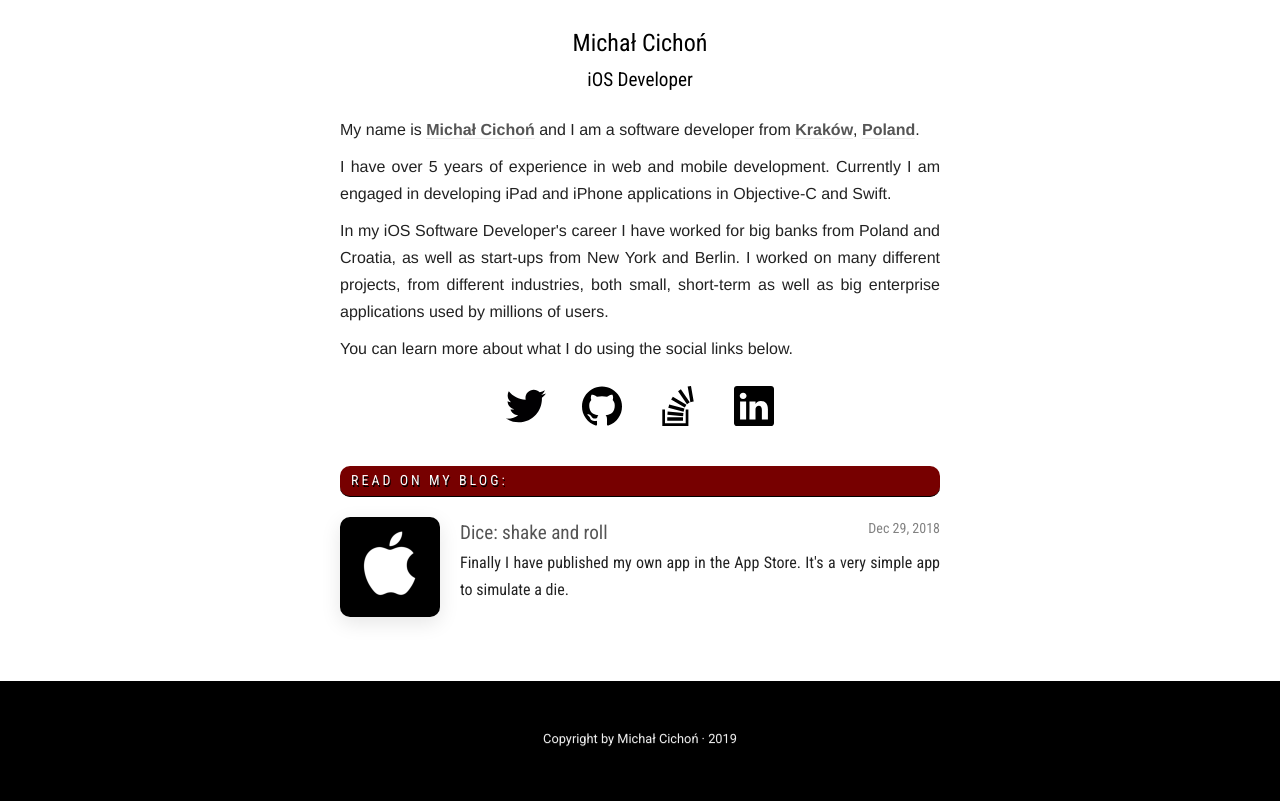
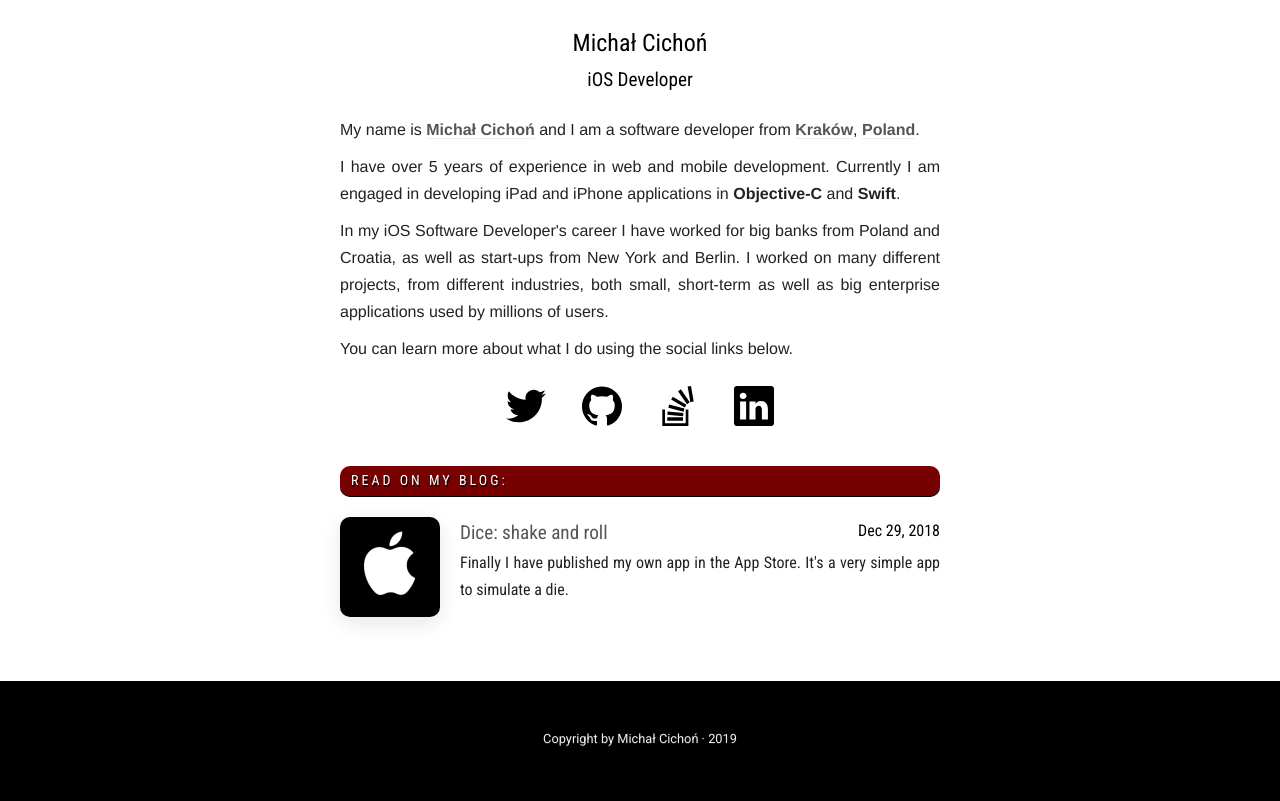
Before and after one commit to michalcichon/michalcichon.github.io, a Jekyll site: the page built from index.html, in a window 1280 px wide. Shown: the part 252-1053 px from the top of the page. Built offline with Jekyll 4.4.1, drawn with Linux system fonts in a browser that asks for light colours.

Commit message:
CSS fixes

```diff
--- a/about-me.html
+++ b/about-me.html
@@ -8,10 +8,10 @@ permalink: /about-me/
   <header>
     <h1>About me</h1>
   </header>
-  <p>Well, I have always been interested in the software development. When I was 10 I wrote my first computer program in Atari BASIC. It wasn't something very spectacular because I had only basic knowledge and no even one book about programming on my bookshelf but only some magazines about Atari 800 XL/XE and I used the syntax I learned from the code listenings to create a simple history quiz. It's quite interesting from the today's perspective that I saved my work on a tape. &#x1F609;</p>
+  <p>Well, I have always been interested in the software development. When I was 10 I wrote my first computer program in Atari BASIC. It wasn't something very spectacular because I had only basic knowledge and no even one book about programming on my bookshelf but only some magazines about Atari and I used the syntax I learned from the code listenings to create a simple history quiz. It's quite interesting from the today's perspective that I saved my work on a tape. &#x1F609;</p>
   <p>My first quality code was written on studies at the <a href="http://www.ftj.agh.edu.pl/indexe.html">Faculty of Physics and Applied Computer Science</a> in <a href="http://www.agh.edu.pl/en/">AGH University of Science and Technology</a>. My main interests were software engineering, machine learning and computer graphics. My thesis was to implement an engine for image categorization.</p>
   <p>During my studies I have been working at <a href="http://www.comarch.com/">Comarch</a>, where I have learned a lot of real programming techniques and had my first experience with Apple technologies.</p>
-  <p>I have experience in web technologies like Java, JavaScript (Angular, NodeJS), PHP and I always look for opportunities to master new technologies and programming languages. Now I am focused on mobile software development for iOS devices. If you want to learn more about projects I was involved in, please visit <a class="linkedin" href="https://www.linkedin.com/in/michalcichon" title="Linkedin">my LinkedIn profile</a>.</p>
+  <p>I have experience in web technologies like Java, JavaScript (Angular, NodeJS), PHP and I always look for opportunities to master new technologies and programming languages. Now I am focused on <strong>mobile software development for iOS devices</strong>. If you want to learn more about projects I was involved in, please visit <a class="linkedin" href="https://www.linkedin.com/in/michalcichon" title="Linkedin">my LinkedIn profile</a>.</p>
 </article>
 <div class="technologies">
   <img src="{{site.baseurl}}/img/swift.png" alt="Swift" title="Swift" /> <img src="{{site.baseurl}}/img/objc.png" alt="Objective-C" title="Objective-C" /> <img src="{{site.baseurl}}/img/node.png" alt="NodeJS" title="NodeJS" /> <img src="{{site.baseurl}}/img/java.png" alt="Java" title="Java" /> <img src="{{site.baseurl}}/img/ruby.png" alt="Ruby" title="Ruby" />
--- a/index.html
+++ b/index.html
@@ -7,7 +7,7 @@ layout: default
     <h2>iOS Developer</h2>
   </header>
   <p>My name is <a href="https://www.linkedin.com/in/michalcichon">Michał Cichoń</a> and I am a software developer from <a href="https://en.wikipedia.org/wiki/Krak%C3%B3w" title="Kraków">Kraków</a>, <a href="https://en.wikipedia.org/wiki/Poland" title="Poland">Poland</a>.</p>
-  <p>I have over 5 years of experience in web and mobile development. Currently I am engaged in developing iPad and iPhone applications in Objective-C and Swift.</p>
+  <p>I have over 5 years of experience in web and mobile development. Currently I am engaged in developing iPad and iPhone applications in <strong>Objective-C</strong> and <strong>Swift</strong>.</p>
   <p>In my iOS Software Developer's career I have worked for big banks from Poland and Croatia, as well as start-ups from New York and Berlin. I worked on many different projects, from different industries, both small, short-term as well as big enterprise applications used by millions of users.</p>
   <p>You can learn more about what I do using the social links below.</p>
 </article>
```
Also changed, not shown: css/main.css (+8 -3 lines), css/main.min.css.
